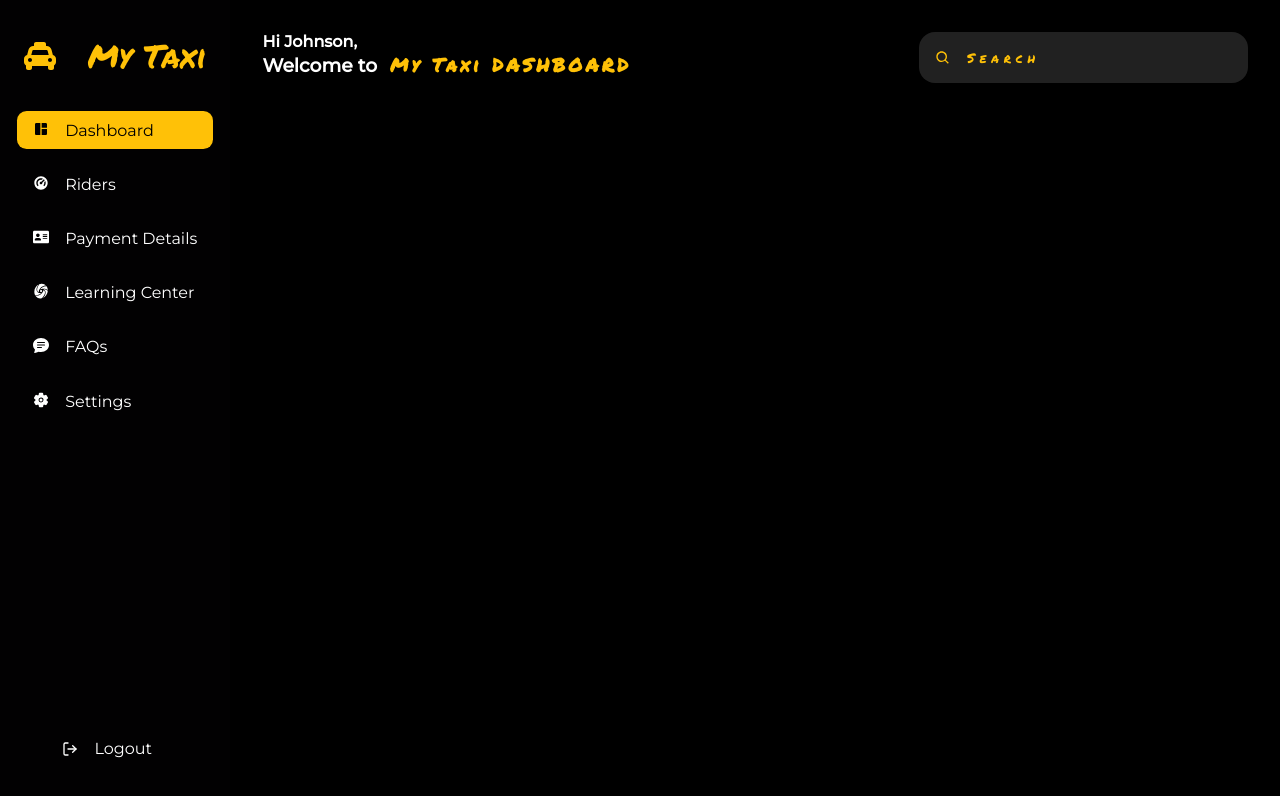
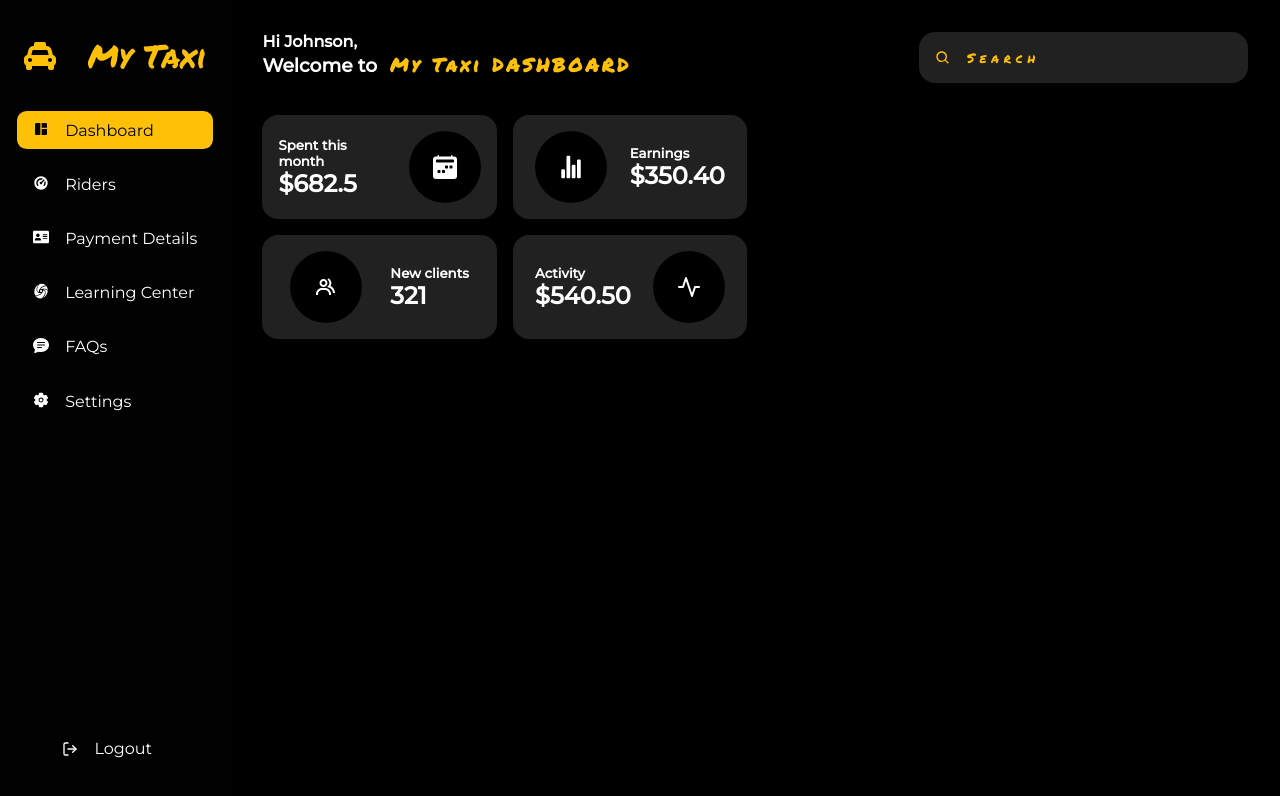
Before and after one commit to johnson-ad/react-dashboard-admin, a React (Create React App) app: page / in a window 1280 px wide. Shown: the top 796 px of the page. Built offline with nearby package versions, Linux system fonts and the light colour scheme.

Commit message:
Doding Analytics component and adding style

```diff
--- a/src/components/Analytics.js
+++ b/src/components/Analytics.js
@@ -1,7 +1,92 @@
 import React from 'react'
+import styled from 'styled-components'
+import { BsFillCalendar2WeekFill } from "react-icons/bs";
+import { IoStatsChart } from "react-icons/io5";
+import { BiGroup } from "react-icons/bi";
+import { FiActivity } from "react-icons/fi";
+import { cardStyles } from "./ReusableStyles";
 
 export default function Analytics() {
     return (
-        <div>Analytics</div>
+        <Section>
+            <div className="analytic ">
+                <div className="content">
+                    <h5>Spent this month</h5>
+                    <h2>$682.5</h2>
+                </div>
+                <div className="logo">
+                    <BsFillCalendar2WeekFill />
+                </div>
+            </div>
+            <div className="analytic">
+                <div className="logo">
+                    <IoStatsChart />
+                </div>
+                <div className="content">
+                    <h5>Earnings</h5>
+                    <h2>$350.40</h2>
+                </div>
+            </div>
+            <div className="analytic">
+                <div className="logo">
+                    <BiGroup />
+                </div>
+                <div className="content">
+                    <h5>New clients</h5>
+                    <h2>321</h2>
+                </div>
+            </div>
+            <div className="analytic ">
+                <div className="content">
+                    <h5>Activity</h5>
+                    <h2>$540.50</h2>
+                </div>
+                <div className="logo">
+                    <FiActivity />
+                </div>
+            </div>
+        </Section>
     )
 }
+
+const Section = styled.section`
+  display: grid;
+  grid-template-columns: repeat(2, 1fr);
+  gap: 1rem;
+  .analytic {
+    ${cardStyles};
+    padding: 1rem;
+    display: flex;
+    justify-content: space-evenly;
+    align-items: center;
+    gap: 1rem;
+    transition: 0.5s ease-in-out;
+    &:hover {
+      background-color: #ffc107;
+      color: black;
+      svg {
+        color: white;
+      }
+    }
+    .logo {
+      background-color: black;
+      border-radius: 3rem;
+      display: flex;
+      justify-content: center;
+      align-items: center;
+      padding: 1.5rem;
+      svg {
+        font-size: 1.5rem;
+      }
+    }
+  }
+  @media screen and (min-width: 280px) and (max-width: 720px) {
+    grid-template-columns: repeat(auto-fill, minmax(220px, 1fr));
+    .analytic {
+      &:nth-of-type(3),
+      &:nth-of-type(4) {
+        flex-direction: row-reverse;
+      }
+    }
+  }
+`;
--- a/src/components/ReusableStyles.js
+++ b/src/components/ReusableStyles.js
@@ -1,7 +1,8 @@
-import React from 'react'
+import { css } from 'styled-components';
 
-export default function ReusableStyles() {
-    return (
-        <div>ReusableStyles</div>
-    )
-}
+export const cardStyles = css`
+  padding: 1rem 2rem 3rem 2rem;
+  border-radius: 1rem;
+  background-color: #212121;
+  color: white;
+`;
```
